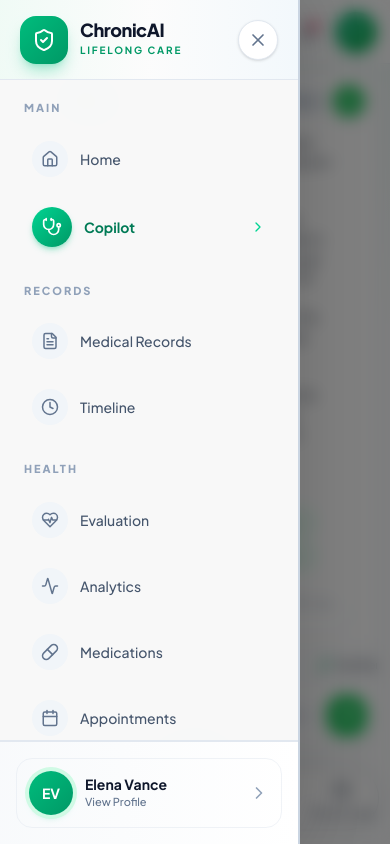
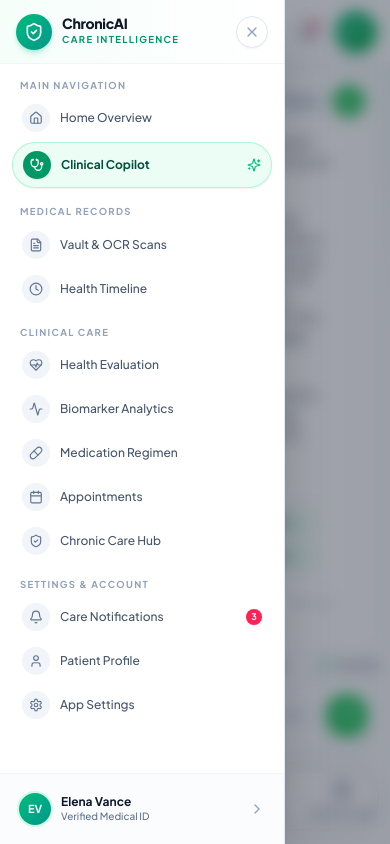
Before and after one commit to Naim-006/ChronicAi, a Next.js app: page /assistant in a window 390 px wide. Both pictures are taken after a click on the button 34 px from the left and 31 px from the top of the page. Built offline with nearby package versions, Linux system fonts and the light colour scheme.

Commit message:
feat(ui): update mobile menu button with modern staggered icon and tighten drawer menu list sizing and alignment

```diff
--- a/src/components/layout/MobileNavDrawer.tsx
+++ b/src/components/layout/MobileNavDrawer.tsx
@@ -1,6 +1,6 @@
 "use client";
 
-import React, { useState } from "react";
+import React from "react";
 import Link from "next/link";
 import { usePathname } from "next/navigation";
 import {
@@ -13,18 +13,12 @@ import {
   Pill,
   Calendar,
   HeartPulse,
-  Heart,
   Bell,
   User,
   Settings,
-  Users,
-  Printer,
+  ShieldCheck,
   ChevronRight,
-  ShieldCheck,
-  Search,
-  AlertCircle,
-  ExternalLink,
-  Phone,
+  Shield,
   Sparkles,
 } from "lucide-react";
 import { cn } from "@/lib/utils";
@@ -34,17 +28,30 @@ interface MobileNavDrawerProps {
   onClose: () => void;
 }
 
-const navGroups = [
+interface NavItem {
+  name: string;
+  href: string;
+  icon: React.ComponentType<{ className?: string }>;
+  highlight?: boolean;
+  badge?: string;
+}
+
+interface NavGroup {
+  title: string;
+  items: NavItem[];
+}
+
+const navGroups: NavGroup[] = [
   {
-    title: "Main",
+    title: "Main Navigation",
     items: [
       {
-        name: "Home",
+        name: "Home Overview",
         href: "/dashboard",
         icon: Home,
       },
       {
-        name: "Copilot",
+        name: "Clinical Copilot",
         href: "/assistant",
         icon: Stethoscope,
         highlight: true,
@@ -52,35 +59,35 @@ const navGroups = [
     ],
   },
   {
-    title: "Records",
+    title: "Medical Records",
     items: [
       {
-        name: "Medical Records",
+        name: "Vault & OCR Scans",
         href: "/vault",
         icon: FileText,
       },
       {
-        name: "Timeline",
+        name: "Health Timeline",
         href: "/timeline",
         icon: Clock,
       },
     ],
   },
   {
-    title: "Health",
+    title: "Clinical Care",
     items: [
       {
-        name: "Evaluation",
+        name: "Health Evaluation",
         href: "/evaluation",
         icon: HeartPulse,
       },
       {
-        name: "Analytics",
+        name: "Biomarker Analytics",
         href: "/metrics",
         icon: Activity,
       },
       {
-        name: "Medications",
+        name: "Medication Regimen",
         href: "/medications",
         icon: Pill,
       },
@@ -90,27 +97,28 @@ const navGroups = [
         icon: Calendar,
       },
       {
-        name: "Chronic",
+        name: "Chronic Care Hub",
         href: "/chronic-care",
         icon: ShieldCheck,
       },
     ],
   },
   {
-    title: "Account",
+    title: "Settings & Account",
     items: [
       {
-        name: "Notifications",
+        name: "Care Notifications",
         href: "/notifications",
         icon: Bell,
+        badge: "3",
       },
       {
-        name: "Profile",
+        name: "Patient Profile",
         href: "/profile",
         icon: User,
       },
       {
-        name: "Settings",
+        name: "App Settings",
         href: "/settings",
         icon: Settings,
       },
@@ -120,107 +128,117 @@ const navGroups = [
 
 export function MobileNavDrawer({ isOpen, onClose }: MobileNavDrawerProps) {
   const pathname = usePathname();
-  const [search, setSearch] = useState("");
 
   if (!isOpen) return null;
-
-  const filteredGroups = navGroups
-    .map((group) => ({
-      ...group,
-      items: group.items.filter(
-        (item) =>
-          item.name.toLowerCase().includes(search.toLowerCase())
-      ),
-    }))
-    .filter((group) => group.items.length > 0);
 
   return (
     <div className="fixed inset-0 z-50 flex lg:hidden animate-in fade-in duration-200">
       {/* Dimmed backdrop */}
       <div
-        className="fixed inset-0 bg-black/50 backdrop-blur-sm transition-opacity"
+        className="fixed inset-0 bg-slate-900/40 backdrop-blur-sm transition-opacity"
         onClick={onClose}
       />
 
       {/* Left Sidebar Drawer */}
-      <div className="relative z-10 h-full w-[300px] flex flex-col bg-white/95 backdrop-blur-xl border-r-2 border-slate-300 shadow-[0_0_60px_rgba(0,0,0,0.15)] overflow-hidden animate-in slide-in-from-left duration-300">
-        {/* Header with gradient */}
-        <div className="relative h-[80px] flex items-center px-5 border-b border-slate-200 overflow-hidden">
-          <div className="absolute inset-0 bg-gradient-to-r from-emerald-50 via-white to-sky-50 opacity-60" />
-          <div className="relative flex items-center gap-3 w-full">
-            <div className="flex h-12 w-12 items-center justify-center rounded-2xl bg-gradient-to-br from-emerald-500 to-emerald-600 text-white shadow-lg shadow-emerald-500/30">
-              <ShieldCheck className="h-6 w-6" />
+      <div className="relative z-10 h-full w-[285px] max-w-[85vw] flex flex-col bg-white border-r border-slate-200 shadow-2xl overflow-hidden animate-in slide-in-from-left duration-250">
+        {/* Compact Clean Header */}
+        <div className="h-16 flex items-center justify-between px-4 border-b border-slate-100 bg-gradient-to-r from-emerald-50/50 to-white">
+          <div className="flex items-center gap-2.5">
+            <div className="flex h-9 w-9 items-center justify-center rounded-xl bg-gradient-to-br from-emerald-500 to-teal-600 text-white shadow-md shadow-emerald-500/25">
+              <ShieldCheck className="h-5 w-5" />
             </div>
-            <div className="flex-1">
-              <span className="block text-lg font-extrabold tracking-tight text-slate-900 leading-none">
+            <div>
+              <span className="block text-sm font-extrabold tracking-tight text-slate-900 leading-none">
                 ChronicAI
               </span>
-              <span className="mt-1 block text-[10px] font-bold uppercase tracking-[0.18em] text-emerald-600">
-                Lifelong Care
+              <span className="mt-0.5 block text-[9.5px] font-bold uppercase tracking-[0.14em] text-emerald-600">
+                Care Intelligence
               </span>
             </div>
-            <button
-              type="button"
-              onClick={onClose}
-              className="flex h-10 w-10 items-center justify-center rounded-xl bg-white border border-slate-200 text-slate-500 hover:bg-slate-50 hover:text-slate-700 transition-all shadow-sm cursor-pointer"
-              aria-label="Close menu"
-            >
-              <X className="h-5 w-5" />
-            </button>
           </div>
+
+          <button
+            type="button"
+            onClick={onClose}
+            className="flex h-8 w-8 items-center justify-center rounded-lg border border-slate-200 bg-white text-slate-400 hover:text-slate-700 hover:bg-slate-50 transition-colors shadow-xs"
+            aria-label="Close menu"
+          >
+            <X className="h-4 w-4" />
+          </button>
         </div>
 
-        {/* Navigation */}
-        <div className="flex-1 overflow-y-auto px-4 py-5 space-y-6">
-          {filteredGroups.map((group) => (
+        {/* Navigation Groups with Proper Sizing & Tight Spacing */}
+        <div className="flex-1 overflow-y-auto px-3 py-3.5 space-y-4">
+          {navGroups.map((group) => (
             <div key={group.title}>
-              <span className="mb-3 block px-2 text-[11px] font-extrabold uppercase tracking-[0.18em] text-slate-400">
+              <span className="block px-2 mb-1.5 text-[9.5px] font-bold uppercase tracking-[0.14em] text-slate-400">
                 {group.title}
               </span>
-              <div className="space-y-1.5">
+
+              <div className="space-y-1">
                 {group.items.map((item) => {
                   const isActive = pathname === item.href;
                   const Icon = item.icon;
 
+                  // Highlighting for Clinical Copilot
                   if (item.highlight) {
                     return (
                       <Link
                         key={item.name}
                         href={item.href!}
                         onClick={onClose}
-                        className="flex items-center gap-3 rounded-xl px-4 py-3 text-sm font-bold transition-all group relative overflow-hidden"
+                        className={cn(
+                          "flex items-center gap-2.5 rounded-xl px-2.5 py-2 text-xs font-bold transition-all group relative overflow-hidden",
+                          isActive
+                            ? "bg-emerald-50 text-emerald-900 border border-emerald-200/80 shadow-xs"
+                            : "bg-emerald-50/50 text-emerald-800 hover:bg-emerald-50 border border-emerald-100"
+                        )}
                       >
-                        <div className="absolute inset-0 bg-gradient-to-r from-emerald-500 to-emerald-600 opacity-0 group-hover:opacity-10 transition-opacity" />
-                        <div className="relative flex h-10 w-10 items-center justify-center rounded-xl bg-gradient-to-br from-emerald-400 to-emerald-600 text-white shadow-md shadow-emerald-500/30">
-                          <Icon className="h-5 w-5" />
+                        <div className="flex h-7 w-7 items-center justify-center rounded-lg bg-emerald-600 text-white shadow-xs">
+                          <Icon className="h-3.5 w-3.5 stroke-[2.2]" />
                         </div>
-                        <span className="relative text-emerald-700">{item.name}</span>
-                        <ChevronRight className="ml-auto h-4 w-4 text-emerald-400" />
+                        <span className="flex-1">{item.name}</span>
+                        <Sparkles className="h-3.5 w-3.5 text-emerald-500 shrink-0" />
                       </Link>
                     );
                   }
 
+                  // Normal Menu Item
                   return (
                     <Link
                       key={item.name}
                       href={item.href!}
                       onClick={onClose}
                       className={cn(
-                        "flex items-center gap-3 rounded-xl px-4 py-3 text-sm font-medium transition-all group relative",
+                        "flex items-center gap-2.5 rounded-xl px-2.5 py-1.5 text-xs transition-all group relative",
                         isActive
-                          ? "bg-gradient-to-r from-emerald-50 to-emerald-100/50 text-emerald-900 shadow-sm border border-emerald-200"
-                          : "text-slate-600 hover:bg-slate-50 hover:text-slate-900"
+                          ? "bg-emerald-50/90 text-emerald-900 font-bold border border-emerald-200/70 shadow-xs"
+                          : "text-slate-600 font-medium hover:bg-slate-50 hover:text-slate-900"
                       )}
                     >
-                      <div className={cn(
-                        "flex h-9 w-9 items-center justify-center rounded-xl transition-all",
-                        isActive ? "bg-emerald-100 text-emerald-600" : "bg-slate-100 text-slate-500 group-hover:bg-slate-200 group-hover:text-slate-600"
-                      )}>
-                        <Icon className="h-4.5 w-4.5" />
+                      <div
+                        className={cn(
+                          "flex h-7 w-7 items-center justify-center rounded-lg transition-colors shrink-0",
+                          isActive
+                            ? "bg-emerald-100/80 text-emerald-700"
+                            : "bg-slate-100 text-slate-500 group-hover:bg-slate-200/70 group-hover:text-slate-700"
+                        )}
+                      >
+                        <Icon className="h-3.5 w-3.5" />
                       </div>
-                      <span className="flex-1">{item.name}</span>
-                      {isActive && (
-                        <div className="h-2 w-2 rounded-full bg-emerald-500" />
+
+                      <span className="flex-1 truncate">{item.name}</span>
+
+                      {/* Optional Badge */}
+                      {item.badge && (
+                        <span className="flex h-4 min-w-4 items-center justify-center rounded-full bg-rose-500 px-1 text-[9px] font-bold text-white shadow-xs">
+                          {item.badge}
+                        </span>
+                      )}
+
+                      {/* Active indicator dot */}
+                      {isActive && !item.badge && (
+                        <span className="h-1.5 w-1.5 rounded-full bg-emerald-500" />
                       )}
                     </Link>
                   );
@@ -230,25 +248,25 @@ export function MobileNavDrawer({ isOpen, onClose }: MobileNavDrawerProps) {
           ))}
         </div>
 
-        {/* Profile */}
-        <div className="border-t-2 border-slate-200 p-4 bg-gradient-to-r from-slate-50 to-white">
+        {/* Compact Profile Footer */}
+        <div className="border-t border-slate-100 p-2.5 bg-slate-50/50">
           <Link
             href="/profile"
             onClick={onClose}
-            className="flex items-center gap-3 rounded-2xl p-3 transition-all hover:bg-white hover:shadow-md border border-slate-200/50"
+            className="flex items-center gap-2.5 rounded-xl p-2 transition-all hover:bg-white hover:shadow-xs border border-transparent hover:border-slate-200"
           >
-            <div className="flex h-11 w-11 items-center justify-center rounded-full bg-gradient-to-br from-emerald-500 to-emerald-600 text-sm font-bold text-white shadow-md shadow-emerald-500/20 ring-4 ring-emerald-100">
+            <div className="flex h-8 w-8 items-center justify-center rounded-full bg-gradient-to-br from-emerald-500 to-teal-600 text-[11px] font-bold text-white shadow-xs ring-2 ring-emerald-100 shrink-0">
               EV
             </div>
-            <div className="flex-1">
-              <span className="block text-sm font-bold text-slate-900 leading-tight">
+            <div className="flex-1 min-w-0">
+              <span className="block text-xs font-bold text-slate-900 leading-tight truncate">
                 Elena Vance
               </span>
-              <span className="block text-[11px] text-slate-500 font-medium">
-                View Profile
+              <span className="block text-[10px] text-slate-500 font-medium">
+                Verified Medical ID
               </span>
             </div>
-            <ChevronRight className="h-5 w-5 text-slate-400" />
+            <ChevronRight className="h-4 w-4 text-slate-400 shrink-0" />
           </Link>
         </div>
       </div>
--- a/src/components/layout/MobileTopBar.tsx
+++ b/src/components/layout/MobileTopBar.tsx
@@ -38,11 +38,21 @@ export function MobileTopBar() {
           <button
             type="button"
             onClick={openDrawer}
-            className="flex h-10 w-10 shrink-0 items-center justify-center rounded-2xl bg-[var(--muted)] text-[var(--foreground)] hover:bg-[var(--mint-deep)] transition-transform active:scale-95 cursor-pointer"
-            title="Menu"
+            className="flex h-10 w-10 shrink-0 items-center justify-center rounded-2xl border border-slate-200/80 bg-white shadow-xs text-slate-800 hover:bg-slate-50 hover:border-emerald-300 transition-all active:scale-95 cursor-pointer"
+            title="Open Menu"
             aria-label="Open Menu"
           >
-            <Menu className="h-5 w-5" />
+            {/* Modern Staggered Pill Menu Icon */}
+            <svg
+              className="h-4.5 w-4.5 text-slate-800"
+              viewBox="0 0 20 20"
+              fill="none"
+              xmlns="http://www.w3.org/2000/svg"
+            >
+              <rect x="2.5" y="4" width="15" height="2" rx="1" fill="currentColor" />
+              <rect x="2.5" y="9" width="10" height="2" rx="1" fill="currentColor" />
+              <rect x="2.5" y="14" width="13" height="2" rx="1" fill="currentColor" />
+            </svg>
           </button>
 
           <div className="min-w-0">
```
